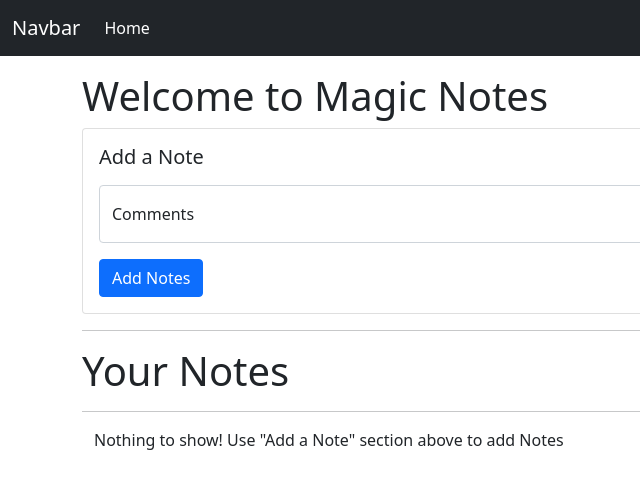
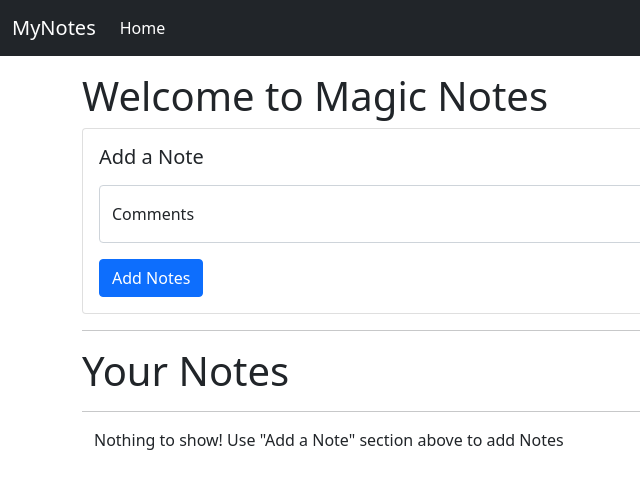
Before and after one commit to shoaibansari5398/MagicText, a plain HTML site: page index.html in a window 1280 px wide. Shown: the full height of the page, 0-640 px from the left. Drawn offline with nearby package versions, Linux system fonts and the light colour scheme.

Commit message:
Update index.html

```diff
--- a/index.html
+++ b/index.html
@@ -15,7 +15,7 @@
   <body>
     <nav class="navbar navbar-expand-lg navbar-dark bg-dark">
       <div class="container-fluid">
-        <a class="navbar-brand" href="#">Navbar</a>
+        <a class="navbar-brand" href="#">MyNotes</a>
         <button
           class="navbar-toggler"
           type="button"
```
